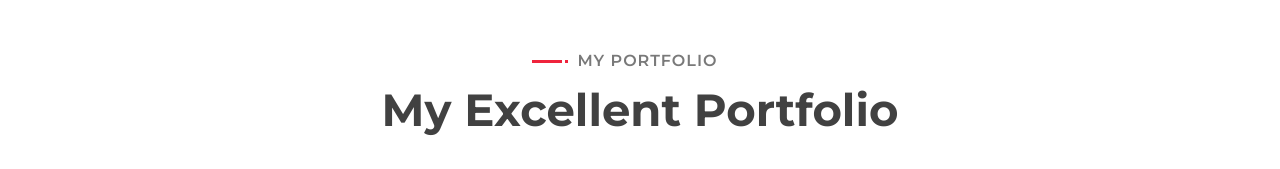
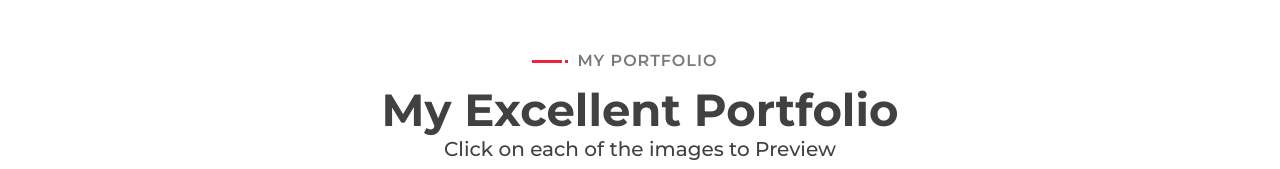
Before and after one commit to Adechris/portfolio, a website: page public/index.html in a window 1280 px wide. Shown: the part 3420-3589 px from the top of the page. Drawn offline with nearby package versions, Linux system fonts and the light colour scheme.

Commit message:
committed

```diff
--- a/public/index.html
+++ b/public/index.html
@@ -318,6 +318,8 @@
                 <div class="section-header text-center wow zoomIn" data-wow-delay="0.1s">
                     <p>My Portfolio</p>
                     <h2>My Excellent Portfolio</h2>
+
+                     <h5>Click on each of the images to Preview</h5>
                 </div>
                 <div class="row">
                     <div class="col-12">
```
